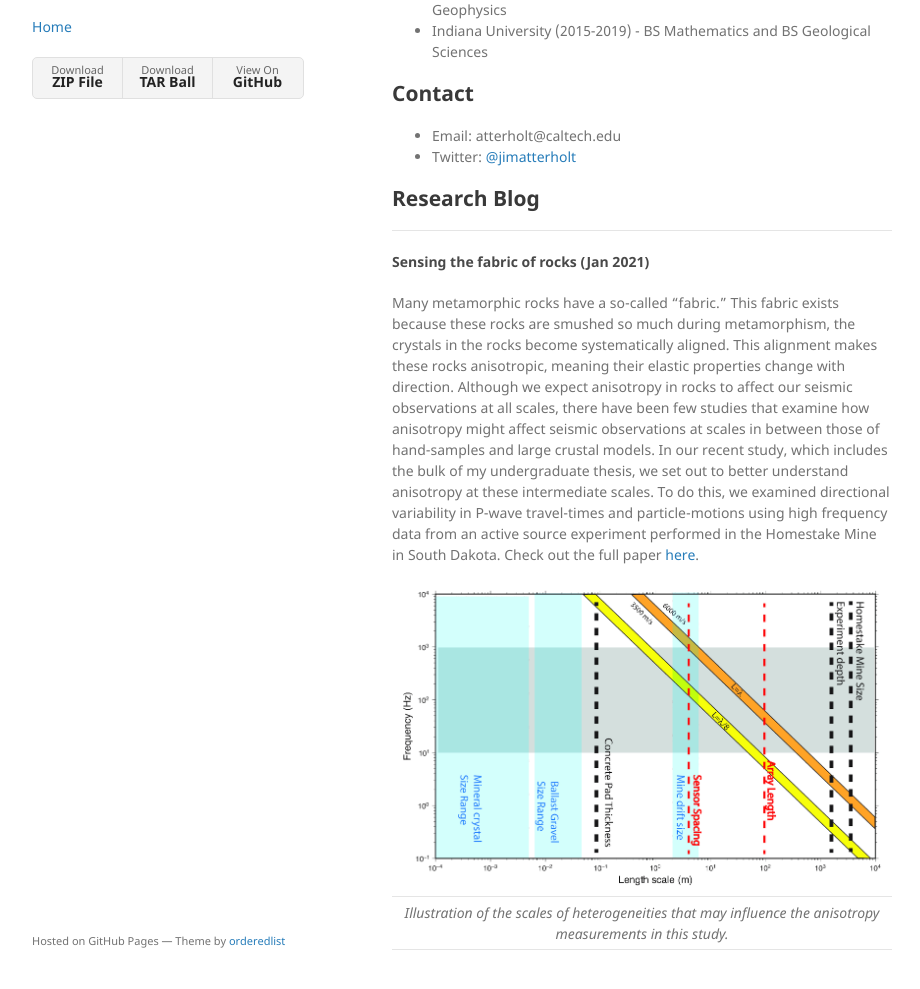
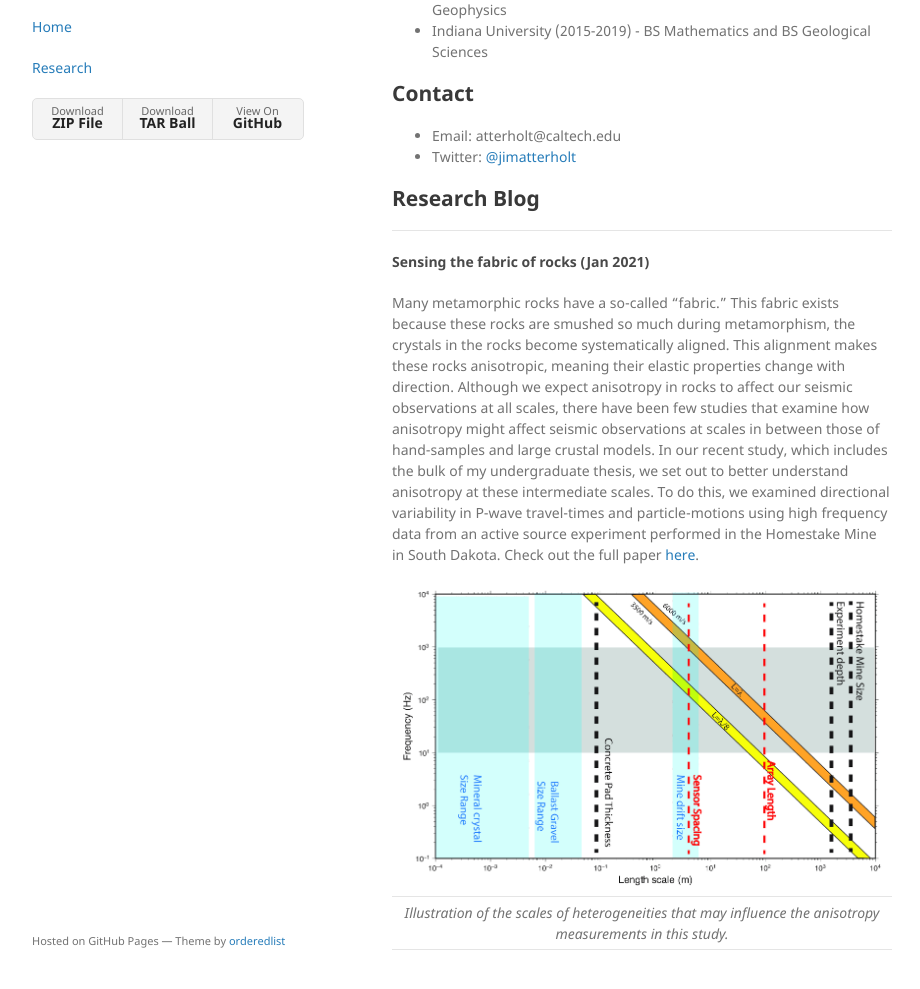
Before and after one commit to atterholt/atterholt.github.io, a Jekyll site: the page built from index.md, in a window 1280 px wide and 1361 px high. Shown: the part 341-1330 px from the top of the window, without its empty margins (178-1098 px from the left). Built offline with Jekyll 4.4.1, drawn with Linux system fonts in a browser that asks for light colours; our own code applies the rules of GitHub Pages for plain Markdown files.

Commit message:
Update default.html

```diff
--- a/_layouts/default.html
+++ b/_layouts/default.html
@@ -28,6 +28,7 @@
 
         {% if site.github.is_user_page %}
         <p class="view"><a href="https://atterholt.github.io/">Home</a></p>
+        <p class="view"><a href="https://atterholt.github.io/research.html">Research</a></p>
         {% endif %}
 
         {% if site.show_downloads %}
```
